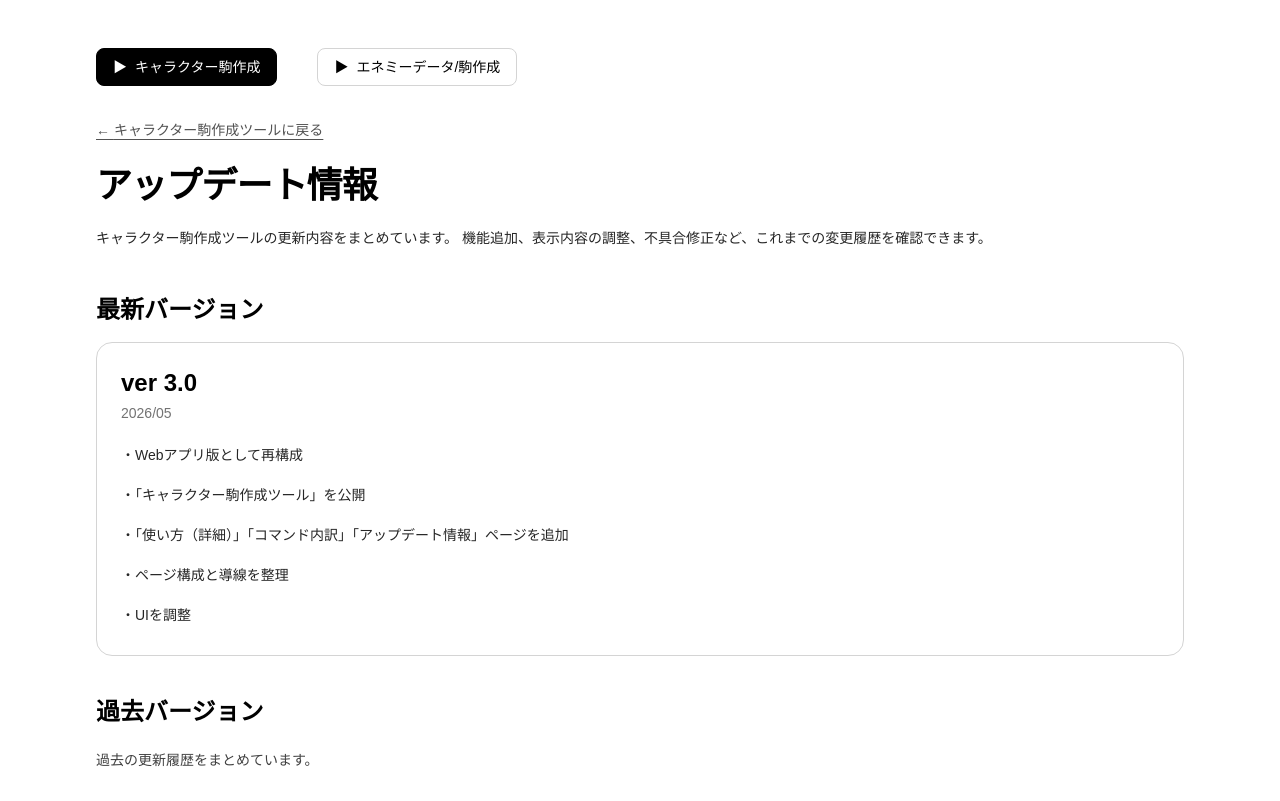
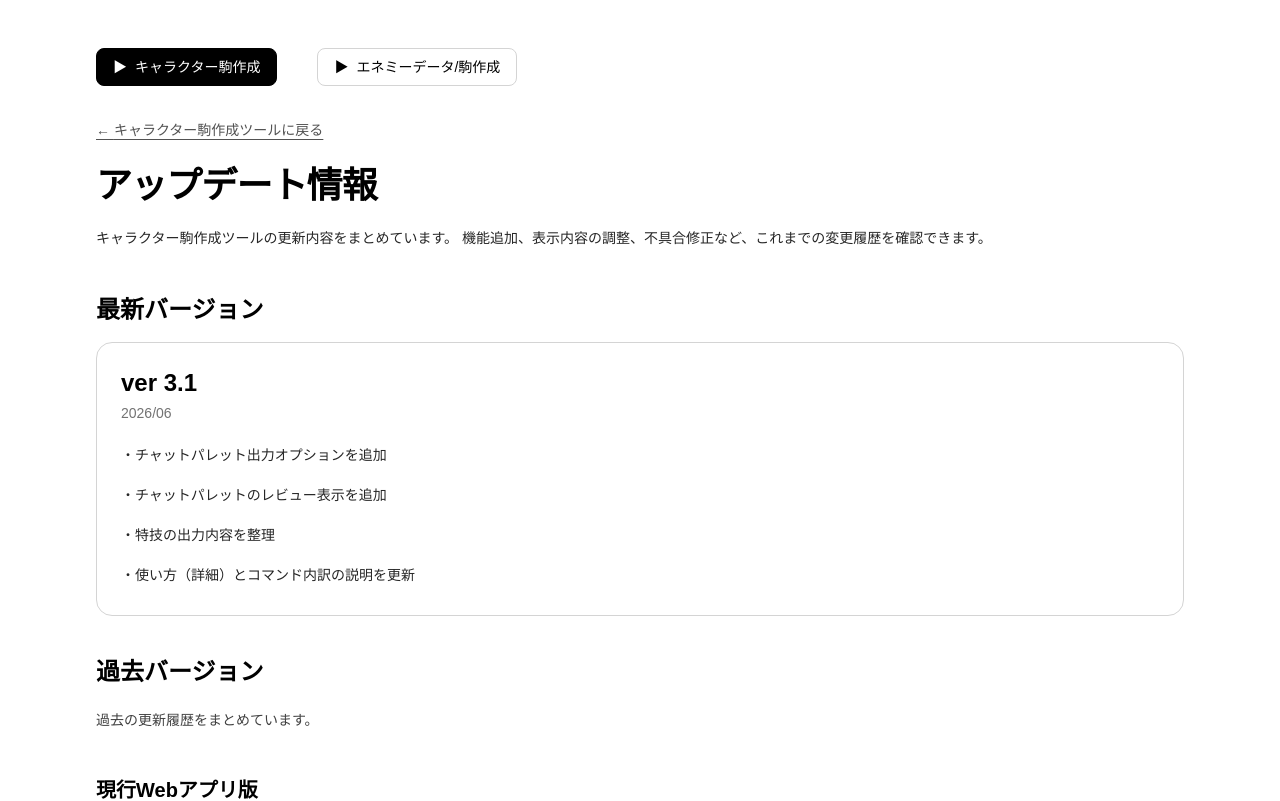
Before and after one commit to ramune428/lhtrpg_webapp_challenge, a Next.js app in the folder frontend/: page /character/updates in a window 1280 px wide. Shown: the top 801 px of the page. Built offline with nearby package versions, Linux system fonts and the light colour scheme.

Commit message:
アップデート情報の更新

```diff
--- a/frontend/app/character/updates/page.tsx
+++ b/frontend/app/character/updates/page.tsx
@@ -8,6 +8,22 @@ type VersionItem = {
 };
 
 const currentVersion: VersionItem = {
+  version: "ver 3.1",
+  date: "2026/06",
+  notes: [
+    "チャットパレット出力オプションを追加",
+    "チャットパレットのレビュー表示を追加",
+    "特技の出力内容を整理",
+    "使い方（詳細）とコマンド内訳の説明を更新",
+  ],
+};
+
+// ver3.1 リリース時の移動用メモ
+// currentVersion を ver3.1 に更新したあと、
+// 下の「現行Webアプリ版」セクションをコメントアウト解除し、
+// item={currentVersionForHistory} を使う。
+
+const currentVersionForHistory: VersionItem = {
   version: "ver 3.0",
   date: "2026/05",
   notes: [
@@ -18,25 +34,6 @@ const currentVersion: VersionItem = {
     "UIを調整",
   ],
 };
-
-// ver3.1 リリース時の移動用メモ
-// currentVersion を ver3.1 に更新したあと、
-// 下の「現行Webアプリ版」セクションをコメントアウト解除し、
-// item={currentVersionForHistory} を使う。
-
-/*
-const currentVersionForHistory: VersionItem = {
-  version: "ver 3.0",
-  date: "2026/06",
-  notes: [
-    "Webアプリ版として再構成",
-    `${TOOL_CONFIG.character.toolLabel}をメインページとして公開`,
-    "「使い方（詳細）」「コマンド内訳」「アップデート情報」ページを追加",
-    "ページ構成と導線を整理",
-    "UIを調整",
-  ],
-};
-*/
 
 const notionVersionsForHistory: VersionItem[] = [
   {
@@ -147,7 +144,7 @@ export default function CharacterUpdatesPage() {
           </p>
         </div>
 
-        {/* <section className="space-y-6">
+        <section className="space-y-6">
           <div>
             <h3 className="mb-2 text-xl font-semibold">現行Webアプリ版</h3>
             <p className="text-sm leading-8 text-neutral-700">
@@ -158,7 +155,7 @@ export default function CharacterUpdatesPage() {
           <div className="space-y-6">
             <VersionCard item={currentVersionForHistory} />
           </div>
-        </section> */}
+        </section>
 
         <section className="space-y-6">
           <div>
```
